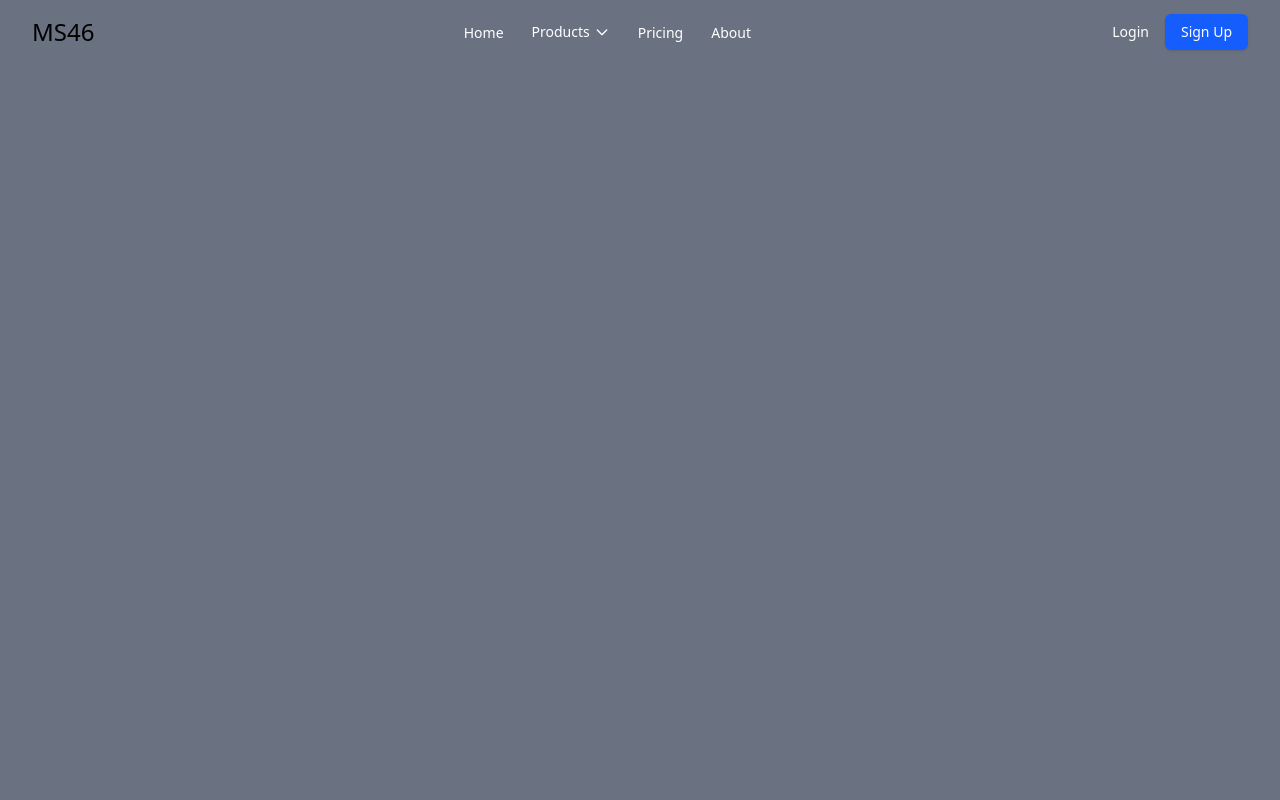
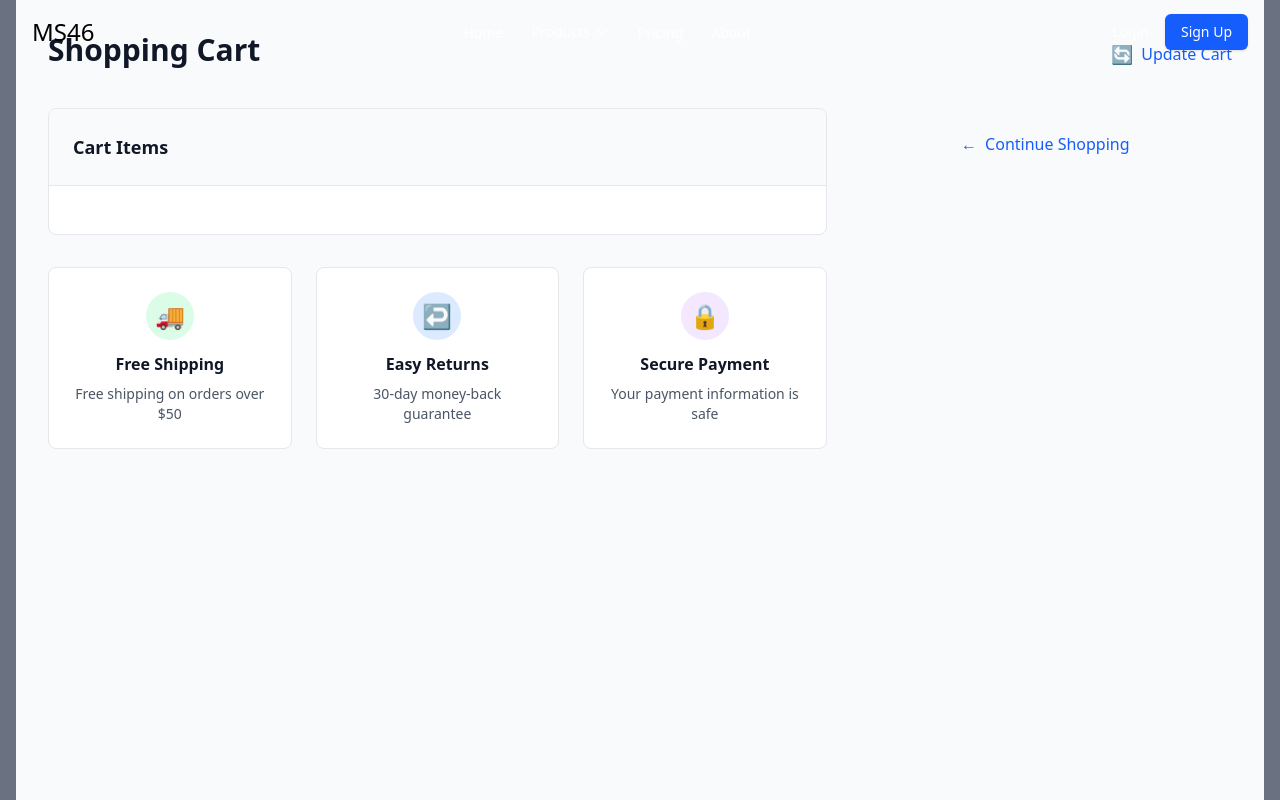
Before and after one commit to mdmokchhedulislam/ReactEcommerceProject, a React (Vite) app: page /cart in a window 1280 px wide. Built offline with nearby package versions, Linux system fonts and the light colour scheme.

Commit message:
add cart page

```diff
--- a/src/App.jsx
+++ b/src/App.jsx
@@ -5,6 +5,7 @@ import MainLayout from "./Layout/MainLayout";
 import Login from "./pages/Login";
 import Navbar from "./components/Navbar";
 import Signup from "./pages/Register";
+import Cart from "./pages/Cart";
 
 function App() {
   return (
@@ -15,6 +16,7 @@ function App() {
           <Route path="/" element={<Home />} />
           <Route path="/login" element={<Login />} />
           <Route path="/signup" element={<Signup />} />
+          <Route path="/cart" element={<Cart />} />
         </Routes>
       </MainLayout>
     </BrowserRouter>
--- /dev/null
+++ b/src/components/Loading.js
@@ -0,0 +1,19 @@
+
+
+const LoadingSpinner = ({ size = 'md', className = '' }) => {
+  const sizeClasses = {
+    sm: 'w-4 h-4',
+    md: 'w-8 h-8',
+    lg: 'w-12 h-12'
+  };
+
+  return (
+    <div className={`flex justify-center items-center ${className}`}>
+      <div
+        className={`${sizeClasses[size]} border-4 border-blue-200 border-t-blue-600 rounded-full animate-spin`}
+      ></div>
+    </div>
+  );
+};
+
+export default LoadingSpinner
--- /dev/null
+++ b/src/data/initialCartItem.js
@@ -0,0 +1,40 @@
+const initialCartItems = [
+  {
+    id: 1,
+    name: "Wireless Bluetooth Headphones",
+    price: 79.99,
+    originalPrice: 99.99,
+    image: "https://images.unsplash.com/photo-1505740420928-5e560c06d30e?w=400&h=300&fit=crop",
+    category: "Electronics",
+    description: "High-quality wireless Bluetooth headphones with noise cancellation.",
+    features: ["Noise Cancellation", "20hrs Battery", "Built-in Mic"],
+    inStock: true,
+    quantity: 2
+  },
+  {
+    id: 2,
+    name: "Smart Fitness Watch",
+    price: 199.99,
+    originalPrice: 249.99,
+    image: "https://images.unsplash.com/photo-1523275335684-37898b6baf30?w=400&h=300&fit=crop",
+    category: "Electronics",
+    description: "Feature-rich smartwatch with health monitoring and GPS.",
+    features: ["Heart Rate Monitor", "GPS", "Water Resistant"],
+    inStock: true,
+    quantity: 1
+  },
+  {
+    id: 3,
+    name: "Premium Laptop Backpack",
+    price: 49.99,
+    originalPrice: 69.99,
+    image: "https://images.unsplash.com/photo-1553062407-98eeb64c6a62?w=400&h=300&fit=crop",
+    category: "Accessories",
+    description: "Durable and water-resistant laptop backpack with multiple compartments.",
+    features: ["Water Resistant", "Laptop Compartment", "USB Charging Port"],
+    inStock: true,
+    quantity: 1
+  }
+];
+
+export default initialCartItems
--- /dev/null
+++ b/src/pages/Cart.jsx
@@ -0,0 +1,103 @@
+import { useState } from "react";
+
+
+
+
+// Main Cart Page Component
+const Cart = () => {
+  const [cartItems, setCartItems] = useState([]);
+  const [coupon, setCoupon] = useState(null);
+  const [isLoading, setIsLoading] = useState(true);
+
+
+  return (
+    <div className="min-h-screen bg-gray-50 py-8">
+      <div className="max-w-7xl mx-auto px-4 sm:px-6 lg:px-8">
+        {/* Header */}
+        <div className="mb-8 flex flex-col sm:flex-row sm:items-center sm:justify-between gap-4">
+          <div>
+            <h1 className="text-3xl font-bold text-gray-900">Shopping Cart</h1>
+            <p className="text-gray-600 mt-2">
+
+            </p>
+          </div>
+
+          <div className="flex items-center gap-4">
+
+
+            <button className="text-blue-600 hover:text-blue-700 font-medium transition-colors flex items-center gap-2">
+              <span className="text-lg">🔄</span>
+              Update Cart
+            </button>
+          </div>
+        </div>
+
+        <div className="lg:grid lg:grid-cols-12 lg:gap-8">
+          {/* Cart Items */}
+          <div className="lg:col-span-8">
+            <div className="bg-white rounded-lg border border-gray-200 overflow-hidden">
+              {/* Cart Header */}
+              <div className="p-6 border-b border-gray-200 bg-gray-50">
+                <div className="flex items-center justify-between">
+                  <h2 className="text-lg font-semibold text-gray-900">
+                    Cart Items
+                  </h2>
+                  <span className="text-sm text-gray-600">
+
+                  </span>
+                </div>
+              </div>
+
+              {/* Cart Items List */}
+              <div className="p-6 space-y-6">
+
+              </div>
+            </div>
+
+            {/* Trust Section */}
+            <div className="mt-8 grid grid-cols-1 md:grid-cols-3 gap-6">
+              <div className="bg-white p-6 rounded-lg border border-gray-200 text-center">
+                <div className="w-12 h-12 bg-green-100 rounded-full flex items-center justify-center mx-auto mb-3">
+                  <span className="text-2xl">🚚</span>
+                </div>
+                <h3 className="font-semibold text-gray-900 mb-2">Free Shipping</h3>
+                <p className="text-gray-600 text-sm">Free shipping on orders over $50</p>
+              </div>
+
+              <div className="bg-white p-6 rounded-lg border border-gray-200 text-center">
+                <div className="w-12 h-12 bg-blue-100 rounded-full flex items-center justify-center mx-auto mb-3">
+                  <span className="text-2xl">↩️</span>
+                </div>
+                <h3 className="font-semibold text-gray-900 mb-2">Easy Returns</h3>
+                <p className="text-gray-600 text-sm">30-day money-back guarantee</p>
+              </div>
+
+              <div className="bg-white p-6 rounded-lg border border-gray-200 text-center">
+                <div className="w-12 h-12 bg-purple-100 rounded-full flex items-center justify-center mx-auto mb-3">
+                  <span className="text-2xl">🔒</span>
+                </div>
+                <h3 className="font-semibold text-gray-900 mb-2">Secure Payment</h3>
+                <p className="text-gray-600 text-sm">Your payment information is safe</p>
+              </div>
+            </div>
+          </div>
+
+          {/* Order Summary */}
+          <div className="lg:col-span-4 mt-8 lg:mt-0">
+
+
+            {/* Continue Shopping */}
+            <div className="mt-6 text-center">
+              <button className="text-blue-600 hover:text-blue-700 font-medium transition-colors inline-flex items-center gap-2">
+                <span>←</span>
+                Continue Shopping
+              </button>
+            </div>
+          </div>
+        </div>
+      </div>
+    </div>
+  );
+};
+
+export default Cart;
```
Also changed, not shown: src/components/cartcomponent/CartItem.jsx (added).
